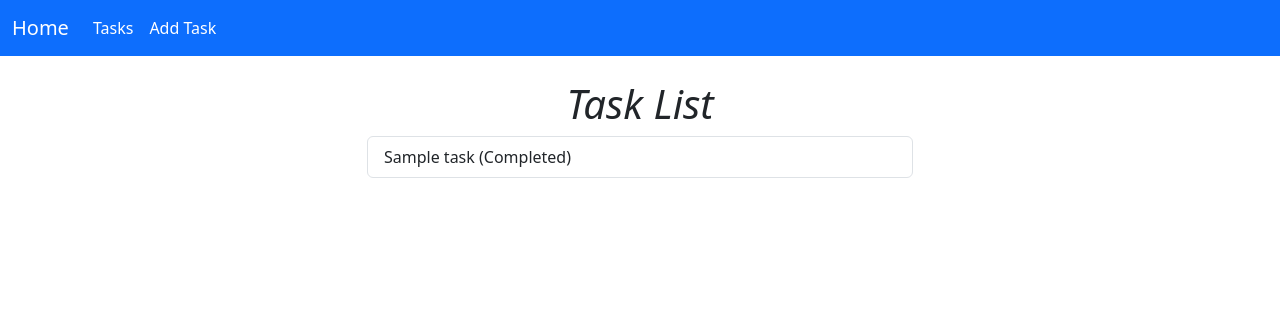
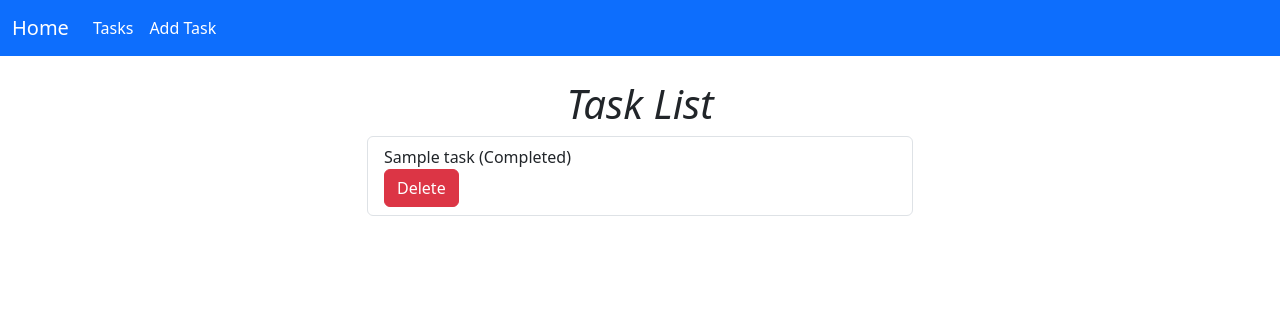
Before and after one commit to agusrosero/todo-app-django, a Django app: page /tasks/list/ in a window 1280 px wide. Shown: the top 316 px of the page. Run offline with Django 5.2, Linux system fonts and the light colour scheme; tables that the repository leaves empty hold one stand-in row (values such as "Sample post").

Commit message:
add delete_task and change buttons

```diff
--- a/todo_app/templates/task/task_list.html
+++ b/todo_app/templates/task/task_list.html
@@ -7,6 +7,11 @@
       {% for task in tasks %}
       <li class="list-group-item">
         {{ task.title }} {% if task.completed %} (Completed) {% endif %}
+        <div class="col col-lg-2">
+          <a class="btn btn-danger" href="{% url 'delete_task' task.id %}"
+            >Delete</a
+          >
+        </div>
       </li>
       {% endfor %}
     </ul>
--- a/todo_app/urls.py
+++ b/todo_app/urls.py
@@ -5,4 +5,5 @@ urlpatterns = [
     path('', views.home, name='home'),
     path('list/', views.task_list, name='task_list'),
     path('add/', views.add_task, name='add_task'),
+    path('delete/<int:id>/', views.delete_task, name='delete_task'),
 ]
--- a/todo_app/views.py
+++ b/todo_app/views.py
@@ -1,4 +1,4 @@
-from django.shortcuts import redirect, render
+from django.shortcuts import redirect, render, get_object_or_404
 from .models import Task
 from .forms import TaskForm
 
@@ -20,3 +20,8 @@ def add_task(request):
     else:
         form = TaskForm()
     return render(request, 'task/add_task.html', {'form': form})
+
+def delete_task(request, id):
+    task = get_object_or_404(Task, id=id)
+    task.delete()
+    return redirect('task_list')
```
Also changed, not shown: todo_app/templates/task/add_task.html (+6 -5 lines).
